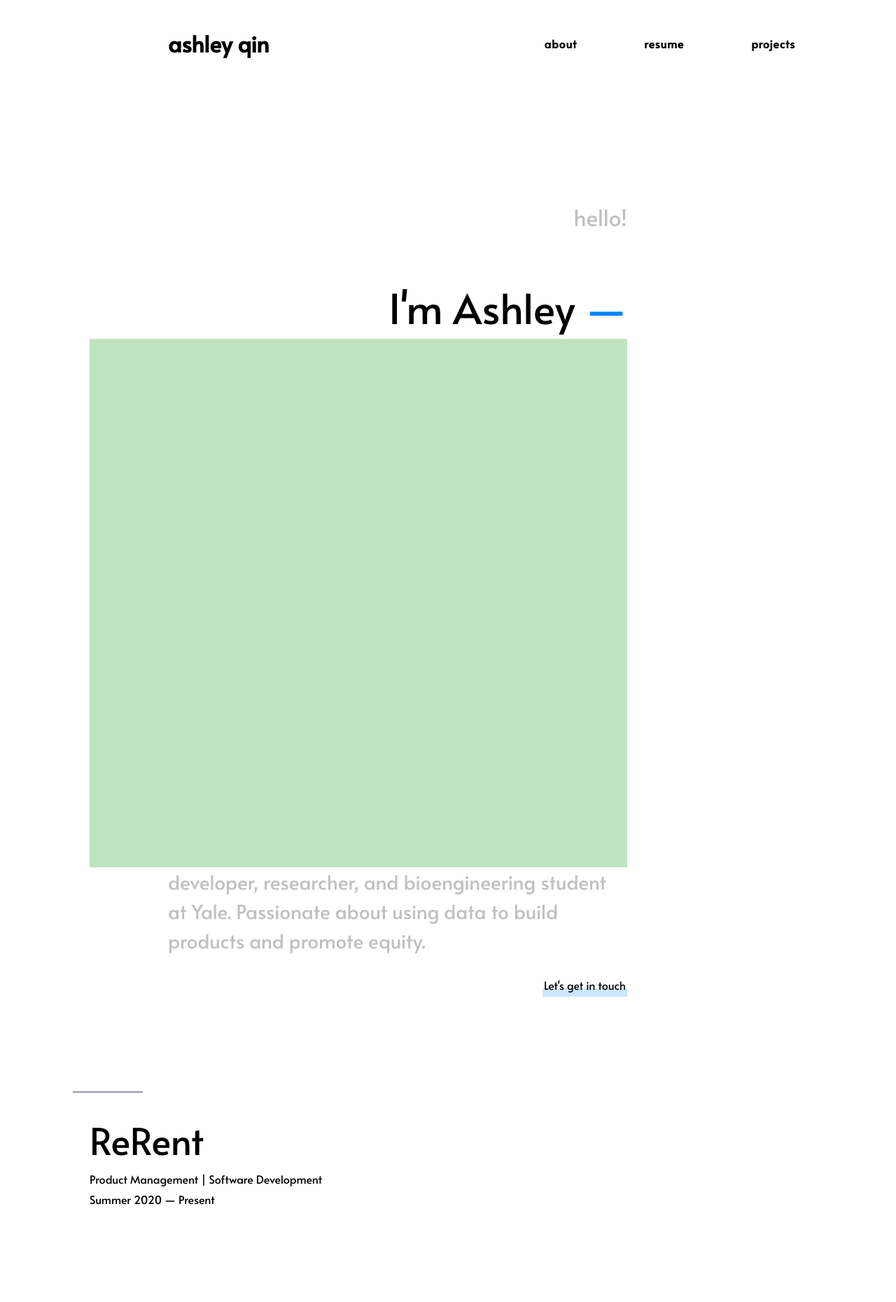
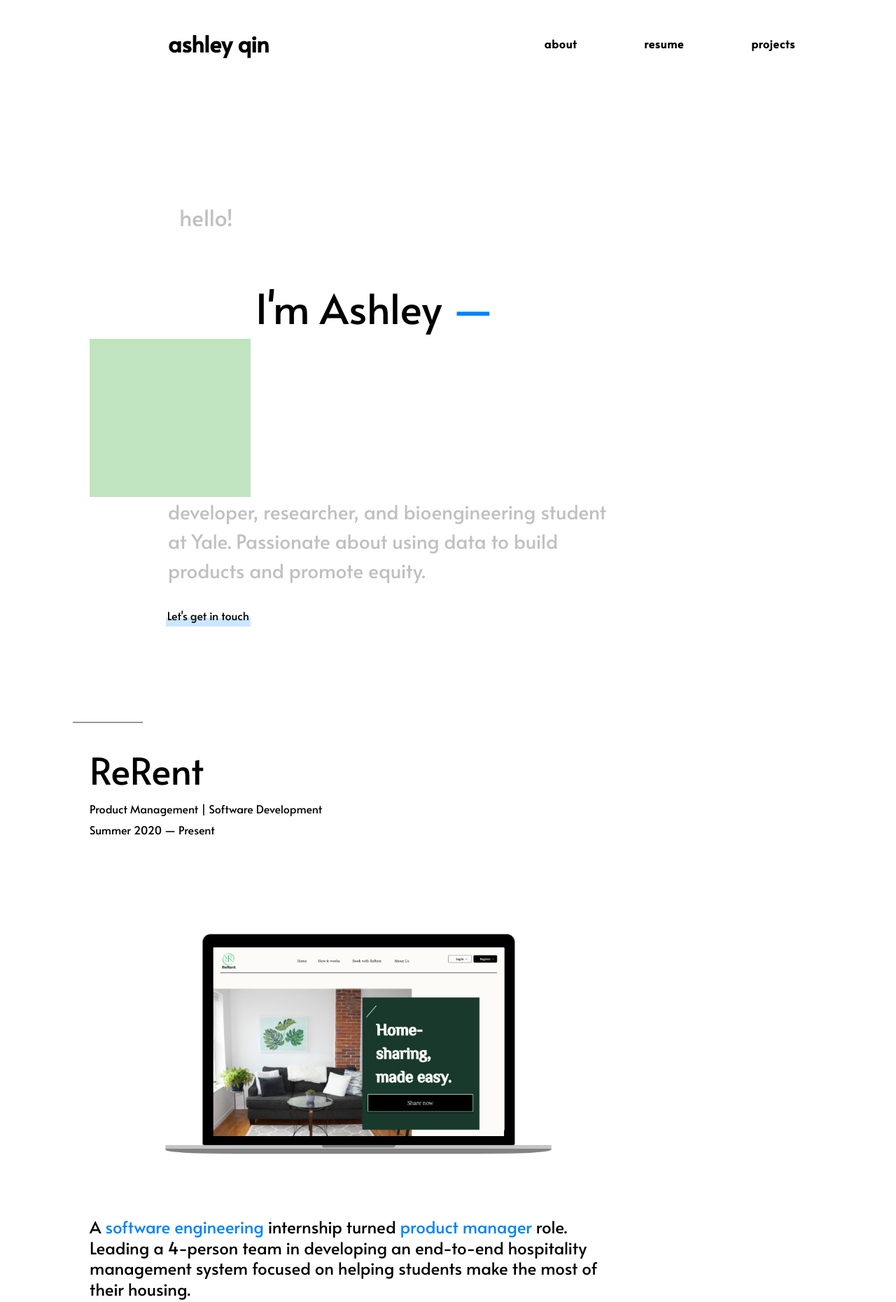
Before and after one commit to ashleyyqin/ashleyyqin.github.io, a Jekyll site: the page built from index.html, in a window 1280 px wide. Shown: the top 1860 px of the page at 70% size. Built offline with Jekyll 4.4.1, drawn with Linux system fonts in a browser that asks for light colours.

Commit message:
spacing adjustments

```diff
--- a/index.html
+++ b/index.html
@@ -2,15 +2,14 @@
 layout: default
 title: Home
 ---
-<!--<div class="wide" style="display: flex; align-items: center; flex-flow: wrap; justify-content:left;">-->
-<div class="wide" style="display: flex; flex-flow: wrap; justify-content:right">
+<div class="wide" style="display: flex; align-items: center; flex-flow: wrap; justify-content:left;">
+<!--<div class="wide" style="display: flex; flex-flow: wrap; justify-content:right">-->
     <span class="home-top"></span>
     <span class="home-title1">hello!</span>
     <br>
     <br>
     <span class="home-title2">I'm Ashley <span class="blue"> — </span></span>
-<!--    <img id="bio-prof-pic" src="/media/profile.jpg" style="justify-content: right">-->
-    <img style="float: right;" alt="" src="/media/profile.jpg">
+    <img id="bio-prof-pic" src="/media/profile.jpg" style="justify-content: right">
     <span class="home-subtitle">developer, researcher, and bioengineering student at Yale. Passionate about using data to build products and promote equity.</span>
     <a href="mailto:ashleyelaineqin@gmail.com" style="margin-left: 6.8em">Let's get in touch</a>
     <span class="home-bottom"></span>
--- a/styles/main.css
+++ b/styles/main.css
@@ -470,8 +470,8 @@ main {
 
 #bio-prof-pic {
     float: right;
-    width:60%;
-    margin: -140px 0 24px 20px;
+    width:30%;
+    /*margin: -140px 0 24px 20px;*/
 
 }
 
```
Also changed, not shown: 1 other file.
